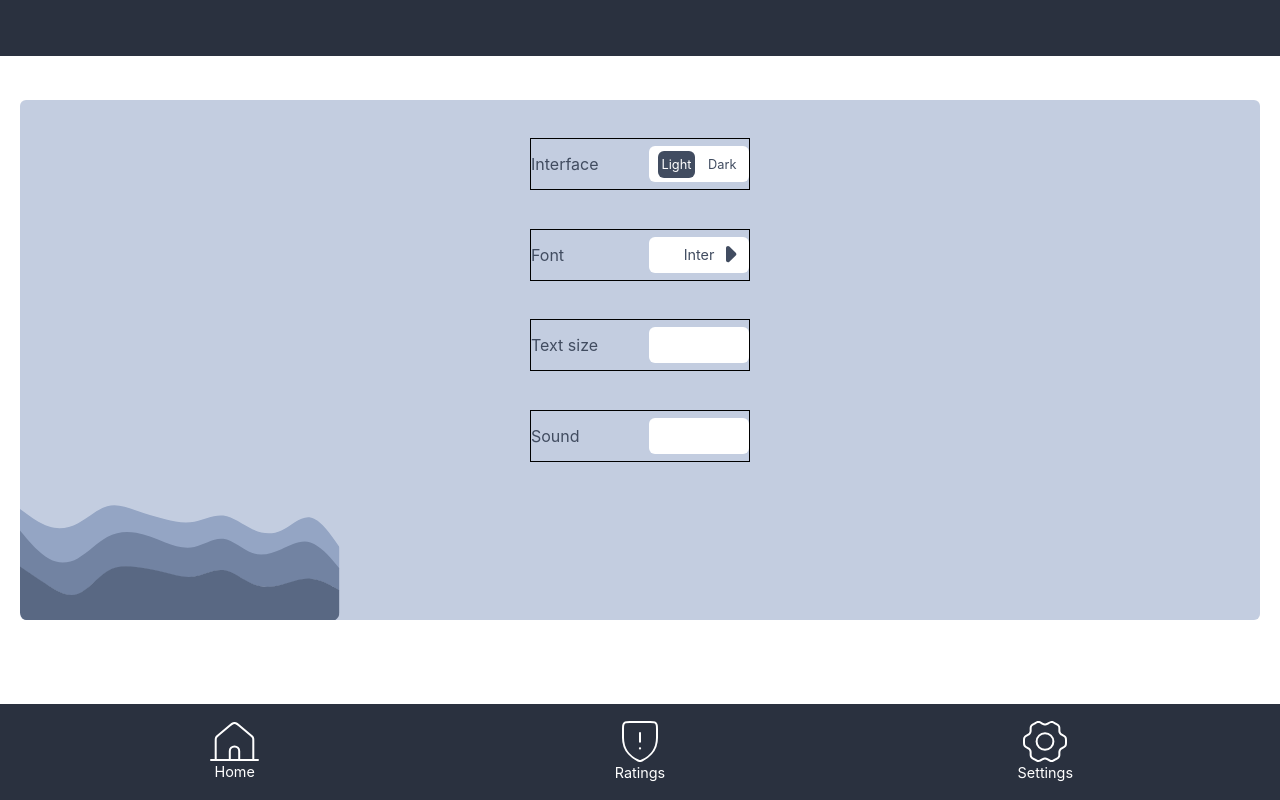
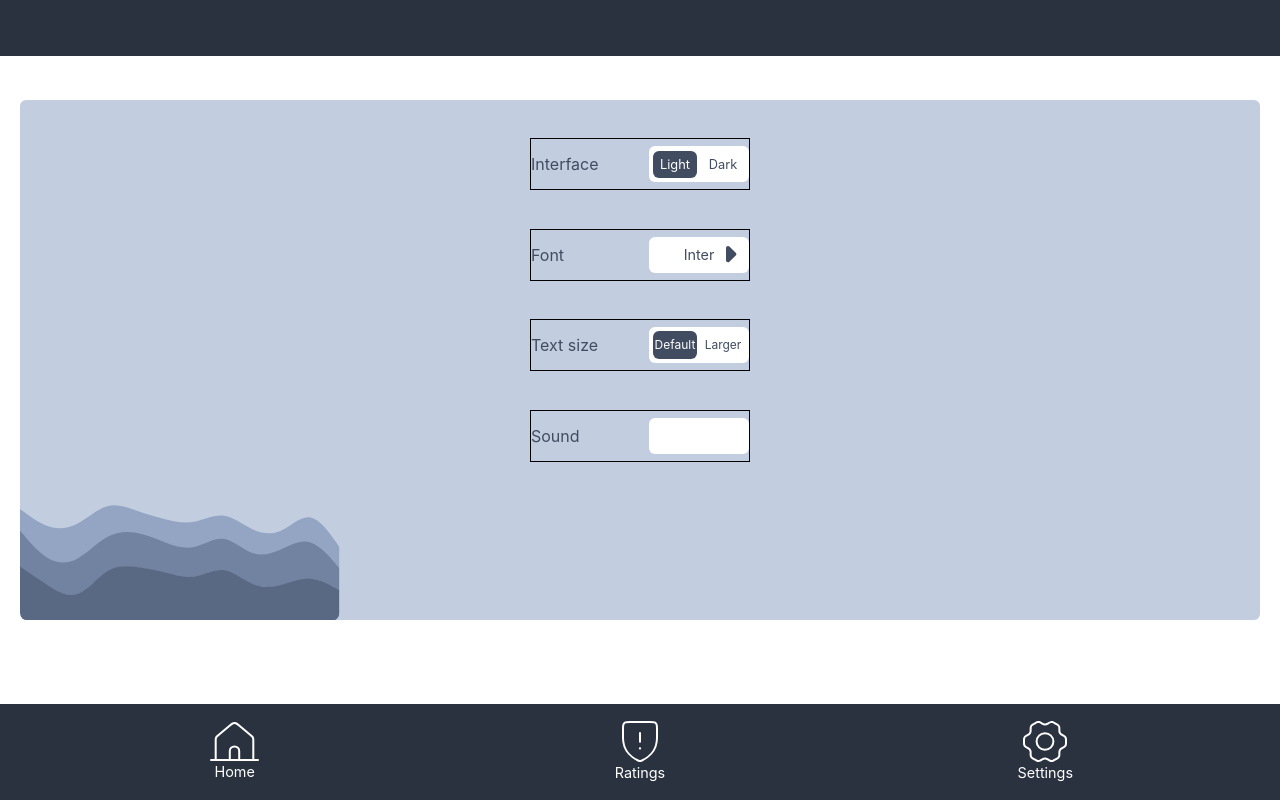
Before and after one commit to iyliaj/The-Promise-V2, a React (Vite) app in the folder the-promise-v2/: page /settings in a window 1280 px wide. Built offline with nearby package versions, Linux system fonts and the light colour scheme.

Commit message:
Created Text Size Toggle

```diff
--- a/the-promise-v2/src/MainPage.jsx
+++ b/the-promise-v2/src/MainPage.jsx
@@ -249,7 +249,7 @@ export function MainPage({ userData, setUserData, isDarkMode }) {
                             )}
                             {sortedPromises.length === 0 && (
                                 <div>
-                                    <p className={`${isDarkMode === "light" ? "text-primary" : "text-canvas"} text-[1.4rem]`}>Character building<br></br>starts here.</p>
+                                    <p className={`${isDarkMode === "light" ? "text-primary" : "text-canvas"} text-2xl`}>Character building<br></br>starts here.</p>
                                     <p className={`mt-2 text-[0.9rem] ${isDarkMode === "light" ? "text-primary" : "text-secondary"}`}>Make a promise to yourself today.</p>
                                 </div>
                             )}
--- a/the-promise-v2/src/SettingsPage.jsx
+++ b/the-promise-v2/src/SettingsPage.jsx
@@ -43,6 +43,41 @@ export function SettingsPage({ userData, setUserData, fontType, setFontType, isD
 
         return true;
     });
+
+    const [isDefaultFontSize, setIsDefaultFontSize] = useState(() => {
+
+        const savedTextSize = userData?.settings?.textSize;
+
+        if (savedTextSize === "default") {
+
+            // Change size
+            const root = document.documentElement;
+            root.style.setProperty("--textXSmall", "0.7rem");
+            root.style.setProperty("--textSmall", "0.8rem");
+            root.style.setProperty("--textMedium", "1rem");
+            root.style.setProperty("--textLarge", "1.2rem");
+            root.style.setProperty("--textXLarge", "1.5rem");
+
+            return true;
+        }
+
+        if (savedTextSize === "larger") {
+
+            // Change Size
+            const root = document.documentElement;
+            root.style.setProperty("--textXSmall", "0.8rem");
+            root.style.setProperty("--textSmall", "0.9rem");
+            root.style.setProperty("--textMedium", "1.1rem");
+            root.style.setProperty("--textLarge", "1.3rem");
+            root.style.setProperty("--textXLarge", "1.6rem");
+
+            return false;
+        }
+
+        return true;
+    });
+
+    console.log(`Loaded font size: ${isDefaultFontSize}`);
 
     // Handle click for dark/ light mode
     const handleClick = (e) => {
@@ -163,6 +198,56 @@ export function SettingsPage({ userData, setUserData, fontType, setFontType, isD
         }, 300);
     }
 
+    const handleTextSizeClick = (e) => {
+        if (e.currentTarget.id === "default-size") {
+
+            if (isDefaultFontSize) {
+                return;
+            }
+
+            setIsDefaultFontSize(true);
+
+            // Change size
+            const root = document.documentElement;
+            root.style.setProperty("--textXSmall", "0.7rem");
+            root.style.setProperty("--textSmall", "0.8rem");
+            root.style.setProperty("--textMedium", "1rem");
+            root.style.setProperty("--textLarge", "1.2rem");
+            root.style.setProperty("--textXLarge", "1.5rem");
+
+            setUserData(prev => ({
+                ...prev,
+                settings: {
+                    ...prev.settings,
+                    textSize: "default"
+                }
+            }));
+        }
+
+        if (e.currentTarget.id === "larger-size") {
+
+            if (!isDefaultFontSize) {
+                return;
+            }
+
+            setIsDefaultFontSize(false);
+
+            const root = document.documentElement;
+            root.style.setProperty("--textXSmall", "0.8rem");
+            root.style.setProperty("--textSmall", "0.9rem");
+            root.style.setProperty("--textMedium", "1.1rem");
+            root.style.setProperty("--textLarge", "1.3rem");
+            root.style.setProperty("--textXLarge", "1.6rem");
+
+            setUserData(prev => ({
+                ...prev,
+                settings: {
+                    ...prev.settings,
+                    textSize: "larger"
+                }
+            }));
+        }
+    }
 
     return (
         <div className="settings-page">
@@ -183,26 +268,26 @@ export function SettingsPage({ userData, setUserData, fontType, setFontType, isD
                     </svg>
                     <div className="w-full h-100 absolute z-10 top-0 left-0 flex flex-col justify-evenly items-center">
                         <div className="interface-theme-selector w-55 h-13 flex justify-between items-center border">
-                            <p className="block text-primary">Interface</p>
+                            <p className="block text-primary text-medium">Interface</p>
                             <div className="w-25 h-9 bg-canvas rounded-md flex justify-evenly items-center">
                                 <button
                                     id="light-mode"
                                     onClick={handleClick}
-                                    className={`${isDarkMode === "light" ? "text-canvas bg-primary" : "text-primary bg-canvas"} text-[0.8rem] p-1 rounded-md cursor-pointer`}
+                                    className={`${isDarkMode === "light" ? "text-canvas bg-primary" : "text-primary bg-canvas"} text-[0.8rem] p-1 rounded-md cursor-pointer w-11`}
                                 >
                                     Light
                                 </button>
                                 <button
                                     id="dark-mode"
                                     onClick={handleClick}
-                                    className={`${isDarkMode === "dark" ? "text-canvas bg-primary" : "text-primary bg-canvas"} text-[0.8rem] p-1 rounded-md cursor-pointer`}
+                                    className={`${isDarkMode === "dark" ? "text-canvas bg-primary" : "text-primary bg-canvas"} text-[0.8rem] p-1 rounded-md cursor-pointer w-11`}
                                 >
                                     Dark
                                 </button>
                             </div>
                         </div>
                         <div className="font-selector w-55 h-13 flex justify-between items-center  border">
-                            <p className="block text-primary text-1rem">Font</p>
+                            <p className="block text-primary text-medium">Font</p>
                             <div className="w-25 h-9 bg-canvas rounded-md flex justify-evenly items-center">
                                 <svg
                                     onClick={handleLeftClick}
@@ -221,13 +306,26 @@ export function SettingsPage({ userData, setUserData, fontType, setFontType, isD
                             </div>
                         </div>
                         <div className="text-size-selector w-55 flex justify-between items-center  h-13 border">
-                            <p className="block text-primary text-1rem">Text size</p>
-                            <div className="w-25 h-9 bg-canvas rounded-md">
-
+                            <p className="block text-primary text-medium">Text size</p>
+                            <div className="w-25 h-9 bg-canvas rounded-md flex justify-evenly items-center">
+                                <button
+                                        id="default-size"
+                                        onClick={handleTextSizeClick}
+                                        className={`${isDefaultFontSize ? "text-canvas bg-primary" : "text-primary"} w-11 h-7 text-xs rounded-md`}
+                                >
+                                    Default
+                                </button>
+                                <button
+                                        id="larger-size"
+                                        onClick={handleTextSizeClick}
+                                        className={`${!isDefaultFontSize ? "text-canvas bg-primary" : "text-primary"} w-11 h-7 text-xs rounded-md`}
+                                >
+                                    Larger
+                                </button>
                             </div>
                         </div>
                         <div className="sound-selector w-55 flex justify-between items-center  h-13 border">
-                            <p className="block text-primary text-1rem">Sound</p>
+                            <p className="block text-primary text-medium">Sound</p>
                             <div className="w-25 h-9 bg-canvas rounded-md">
 
                             </div>
--- a/the-promise-v2/src/index.css
+++ b/the-promise-v2/src/index.css
@@ -3,7 +3,14 @@
 @import url('https://fonts.googleapis.com/css2?family=Inter:ital,opsz,wght@0,14..32,100..900;1,14..32,100..900&family=Roboto:ital,wght@0,100..900;1,100..900&display=swap');
 @import url('https://fonts.googleapis.com/css2?family=Inter:ital,opsz,wght@0,14..32,100..900;1,14..32,100..900&family=Lato:ital,wght@0,100;0,300;0,400;0,700;0,900;1,100;1,300;1,400;1,700;1,900&family=Roboto:ital,wght@0,100..900;1,100..900&display=swap');
 
-
+:root {
+    /* Deafault values */
+    --textXSmall: 0.7rem;
+    --textSmall: 0.8rem;
+    --textMedium: 1rem;
+    --textLarge: 1.2rem;
+    --textXLarge: 1.5rem;
+}
 
 @theme {
     --color-primary: #414C60;
@@ -12,7 +19,15 @@
     --color-extra: #D9D9D9;
     --color-accent: #000000;
 
+    /* Dark Mode */
     --color-dark-primary: #2A313F;
+
+    --text-extra-small: var(--textXSmall);
+    --text-small: var(--textSmall);
+    --text-medium: var(--textMedium);
+    --text-large: var(--textLarge);
+    --text-extra-large: var(--textXLarge);
+
 }
 
 /* Fonts */
```
